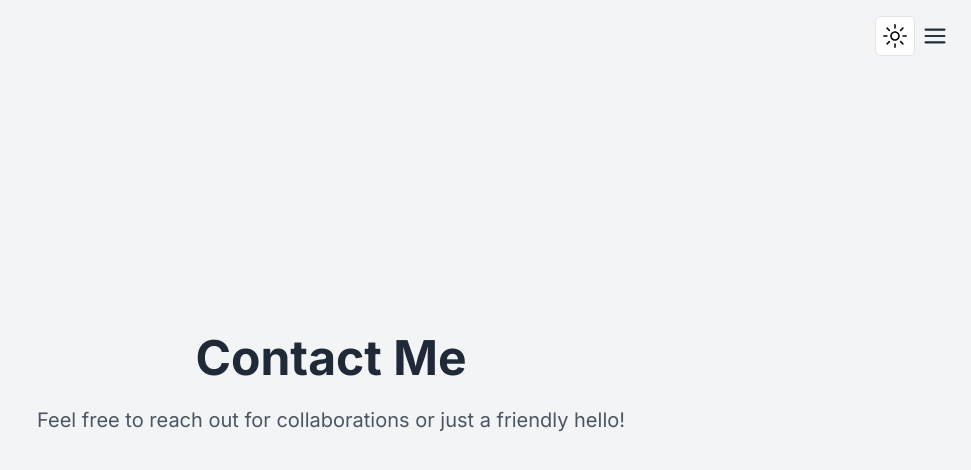
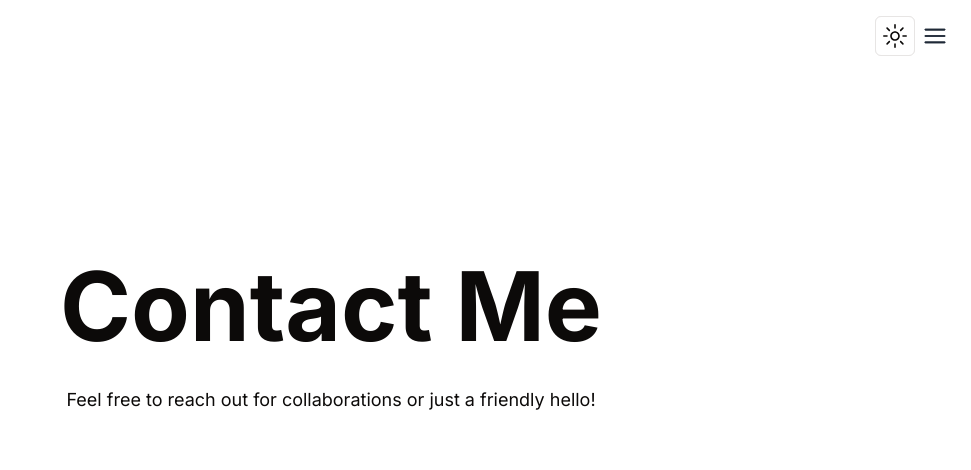
Before and after one commit to SantiZetina/sz-dashboard, a Next.js app: page /contact in a window 1280 px wide. Shown: the top 470 px of the page, without its empty margins (309-1280 px from the left). Built offline with nearby package versions, Linux system fonts and the light colour scheme.

Commit message:
Update AboutPage to ContactPage

```diff
--- a/app/contact/page.tsx
+++ b/app/contact/page.tsx
@@ -3,16 +3,15 @@ import RootLayout from "../layout";
 export default function ContactPage() {
     return (
         <RootLayout>
-            <div className="flex flex-col items-center justify-center min-h-screen px-4 py-8 bg-gray-100 dark:bg-gray-900 text-center">
-                <h1 className="text-4xl font-bold text-gray-800 dark:text-white sm:text-5xl">
+            <div className="flex flex-col items-center justify-center min-h-screen px-4 sm:px-6 pb-24 text-center gap-y-8 bg-background text-foreground">
+                <h1 className="text-3xl sm:text-6xl md:text-8xl lg:text-8xl font-bold">
                     Contact Me
                 </h1>
-                <p className="mt-4 text-lg text-gray-600 dark:text-gray-300 sm:mt-6 sm:text-xl">
+                <p className="text-sm sm:text-md md:text-lg">
                     Feel free to reach out for collaborations or just a friendly hello!
                 </p>
-                <div className="mt-8">
+                <div className="max-w-full mx-auto">
                     {/* Contact form or contact information here */}
-                    {/* You can later add a form with input fields for name, email, message, etc. */}
                 </div>
             </div>
         </RootLayout>
```
